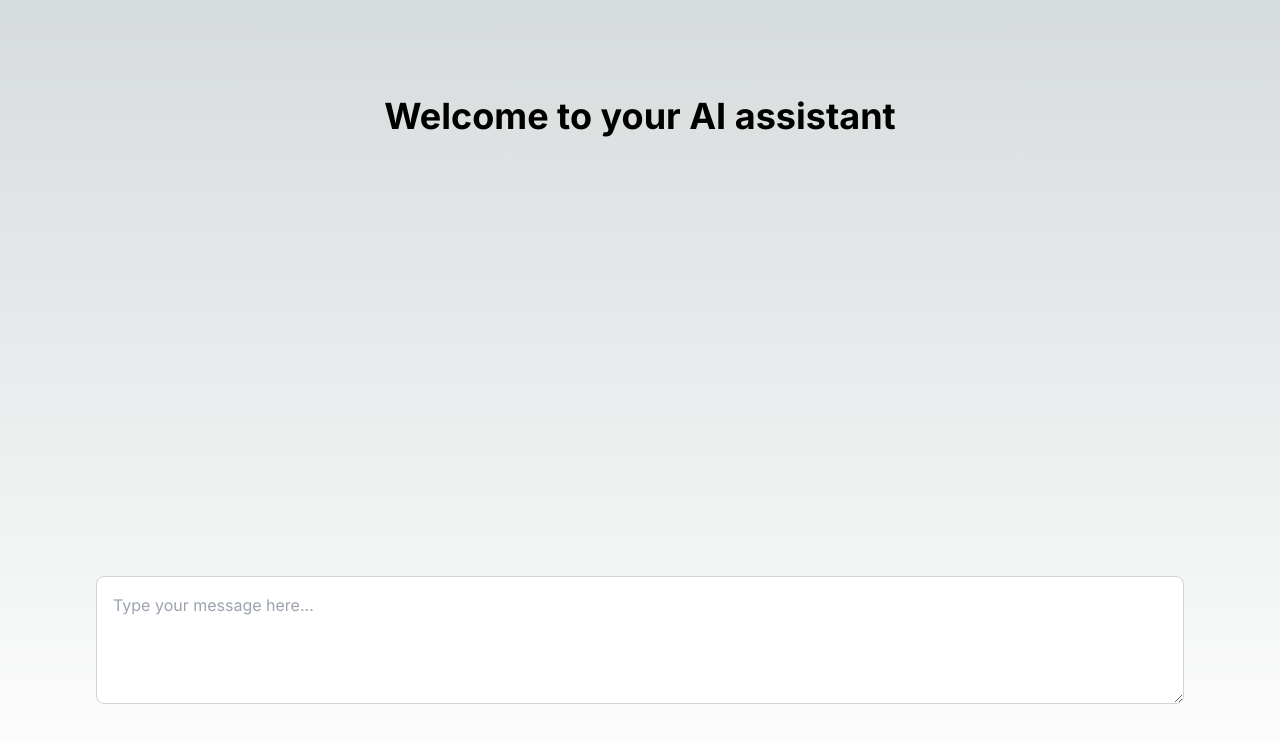
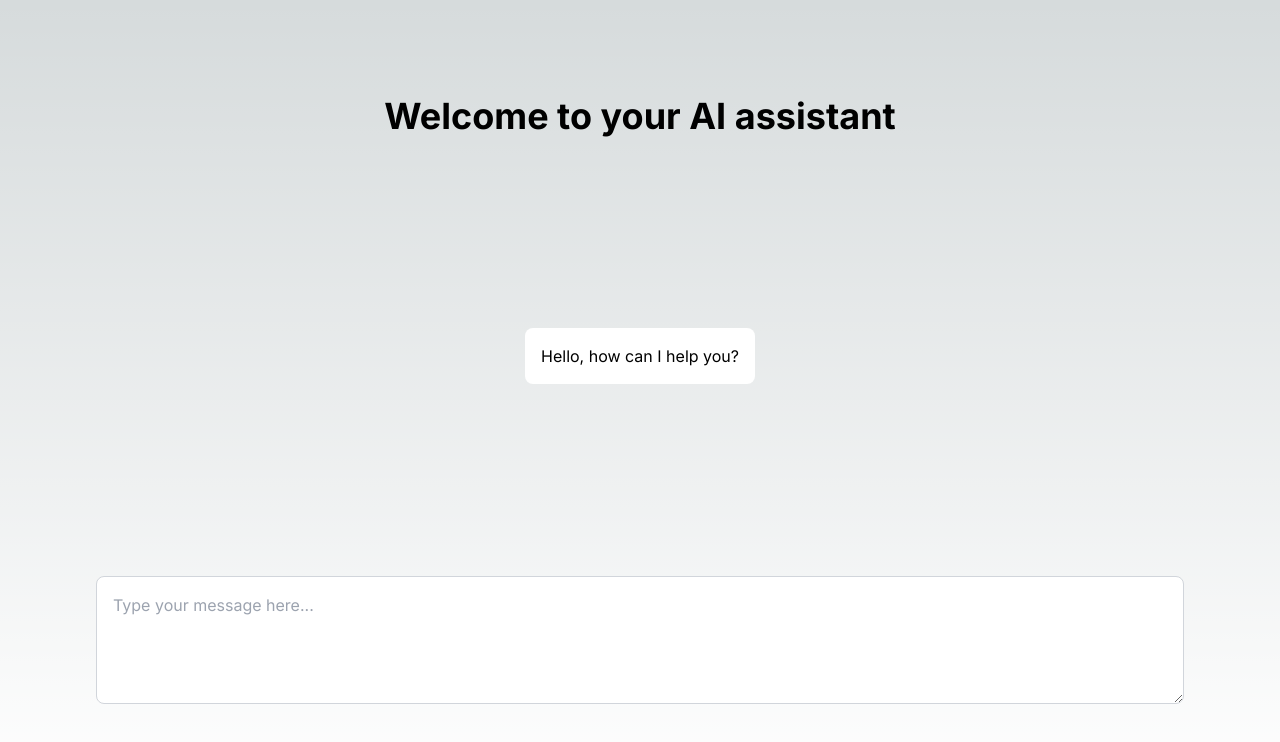
Before and after one commit to ShanTirmizi/Chat-gpt-nextjs, a Next.js app: page / in a window 1280 px wide. Shown: the top 742 px of the page. Built offline with nearby package versions, Linux system fonts and the light colour scheme.

Commit message:
added context and a working app

```diff
--- a/src/app/api/chat/route.ts
+++ b/src/app/api/chat/route.ts
@@ -1,4 +1,4 @@
-import { ChatGPTChats, OpenAiStream } from "@/lib/openAiStream"
+import { ChatGPTChats, OpenAiStream } from "../../../lib/openAiStream"
 import { chatListSchema } from "@/lib/validators/chat"
 
 export async function POST(req: Request) {
--- a/src/app/page.tsx
+++ b/src/app/page.tsx
@@ -1,4 +1,5 @@
 import ChatInput from '@/components/ChatInput';
+import Chats from '@/components/Chats';
 
 export default function Home() {
   return (
@@ -6,6 +7,7 @@ export default function Home() {
       <h1 className="text-4xl font-bold text-center">
         Welcome to your AI assistant
       </h1>
+      <Chats />
       <ChatInput />
     </main>
   )
--- a/src/components/ChatInput.tsx
+++ b/src/components/ChatInput.tsx
@@ -1,14 +1,22 @@
 'use client'
 
+import { ChatsContext } from '@/context/chats'
 import { Chat } from '@/lib/validators/chat'
 import { useMutation } from '@tanstack/react-query'
 import { nanoid } from 'nanoid'
-import { FC, useState } from 'react'
+import { FC, useContext, useState } from 'react'
 
 interface ChatInputProps {}
 
 const ChatInput: FC<ChatInputProps>= () => {
   const [input, setInput] = useState('')
+  const {
+    addChat,
+    setIsChatUpdating,
+    chats,
+    updateChat,
+    removeChat,
+  } = useContext(ChatsContext)
 
   const {mutate: sendChat, isLoading} = useMutation({
     mutationFn: async (chat: Chat) => {
@@ -21,8 +29,34 @@ const ChatInput: FC<ChatInputProps>= () => {
       })
       return response.body
     },
-    onSuccess: () => {
-      console.log('success')
+    onMutate: (chat: Chat) => {
+      addChat(chat)
+    },
+    onSuccess: async (stream) => {
+      if(!stream) throw new Error('No stream')
+
+      const id = nanoid()
+      const responseChat: Chat = {
+        id,
+        isUserInput: false,
+        text: '',
+      }
+
+      addChat(responseChat)
+      setIsChatUpdating(true)
+
+      const reader = stream.getReader()
+      const decoder = new TextDecoder()
+      let finished = false
+
+      while(!finished) {
+        const { value, done } = await reader.read()
+        finished = done
+        const chunckValue = decoder.decode(value)
+        updateChat(id, (prevText) => prevText + chunckValue)
+      }
+
+      setIsChatUpdating(false)
     },
   })
   return (
@@ -41,6 +75,7 @@ const ChatInput: FC<ChatInputProps>= () => {
               text: input,
             }
             sendChat(chat)
+            setInput('')
           }
         }}
 
--- /dev/null
+++ b/src/components/Chats.tsx
@@ -0,0 +1,22 @@
+'use client'
+
+import { ChatsContext } from "@/context/chats"
+import { useContext } from "react"
+
+const Chats = () => {
+  const { chats } = useContext(ChatsContext)
+  const reveaseChats = [...chats].reverse()
+  return (
+    <div className="flex flex-col-reverse">{
+      reveaseChats.map((chat) => (
+        <div key={chat.id} className="flex justify-end">
+          <div className={`rounded-lg p-4  ${chat.isUserInput ? 'bg-purple-400' : 'bg-white text-black'}`}>
+            {chat.text}
+          </div>
+        </div>
+      ))
+    }</div>
+  )
+}
+
+export default Chats
--- a/src/components/Providers.tsx
+++ b/src/components/Providers.tsx
@@ -2,6 +2,7 @@
 
 import { FC, ReactNode } from "react"
 import { QueryClient, QueryClientProvider } from "@tanstack/react-query"
+import { ChatProvider } from "@/context/chats"
 
 interface ProvidersProps {
   children: ReactNode
@@ -9,7 +10,7 @@ interface ProvidersProps {
 
 const Providers: FC<ProvidersProps>= ({ children }) => {
   const queryClient = new QueryClient()
-  return <QueryClientProvider client={queryClient}>{children}</QueryClientProvider>
+  return <QueryClientProvider client={queryClient}><ChatProvider>{children}</ChatProvider></QueryClientProvider>
 }
 
 export default Providers
--- /dev/null
+++ b/src/context/chats.tsx
@@ -0,0 +1,57 @@
+import { Chat } from '@/lib/validators/chat';
+import { nanoid } from 'nanoid';
+import { createContext, useState, ReactNode } from 'react';
+
+export const ChatsContext = createContext<{
+  chats: Chat[];
+  isChatUpdating: boolean;
+  addChat: (chat: Chat) => void;
+  removeChat: (id: string) => void;
+  updateChat: (id: string, updateFn: (prevText: string) => string) => void;
+  setIsChatUpdating: (isUpdating: boolean) => void;
+}>({
+  chats: [],
+  isChatUpdating: false,
+  addChat: () => {},
+  removeChat: () => {},
+  updateChat: () => {},
+  setIsChatUpdating: () => {},
+})
+
+export function ChatProvider({ children }: { children: ReactNode }) {
+  const [isChatUpdating, setIsChatUpdating] = useState<boolean>(false)
+  const [chats, setChats] = useState<Chat[]>([
+    {
+      id: nanoid(),
+      isUserInput: false,
+      text: 'Hello, how can I help you?',
+    },
+  ])
+
+  const addChat = (chat: Chat) => {
+    setChats((prevChats) => [...prevChats, chat])
+  }
+
+  const removeChat = (id: string) => {
+    setChats((prevChats) => prevChats.filter((chat) => chat.id !== id))
+  }
+
+  const updateChat = (id: string, updateFn: (prevText: string) => string) => {
+    setChats((prevChats) =>
+      prevChats.map((chat) =>
+        chat.id === id ? { ...chat, text: updateFn(chat.text) } : chat
+      )
+    )
+  }
+
+  return (
+    <ChatsContext.Provider value={{
+      chats,
+      isChatUpdating,
+      setIsChatUpdating,
+      addChat,
+      removeChat,
+      updateChat,
+    }}>{children}</ChatsContext.Provider>
+  )
+}
```
